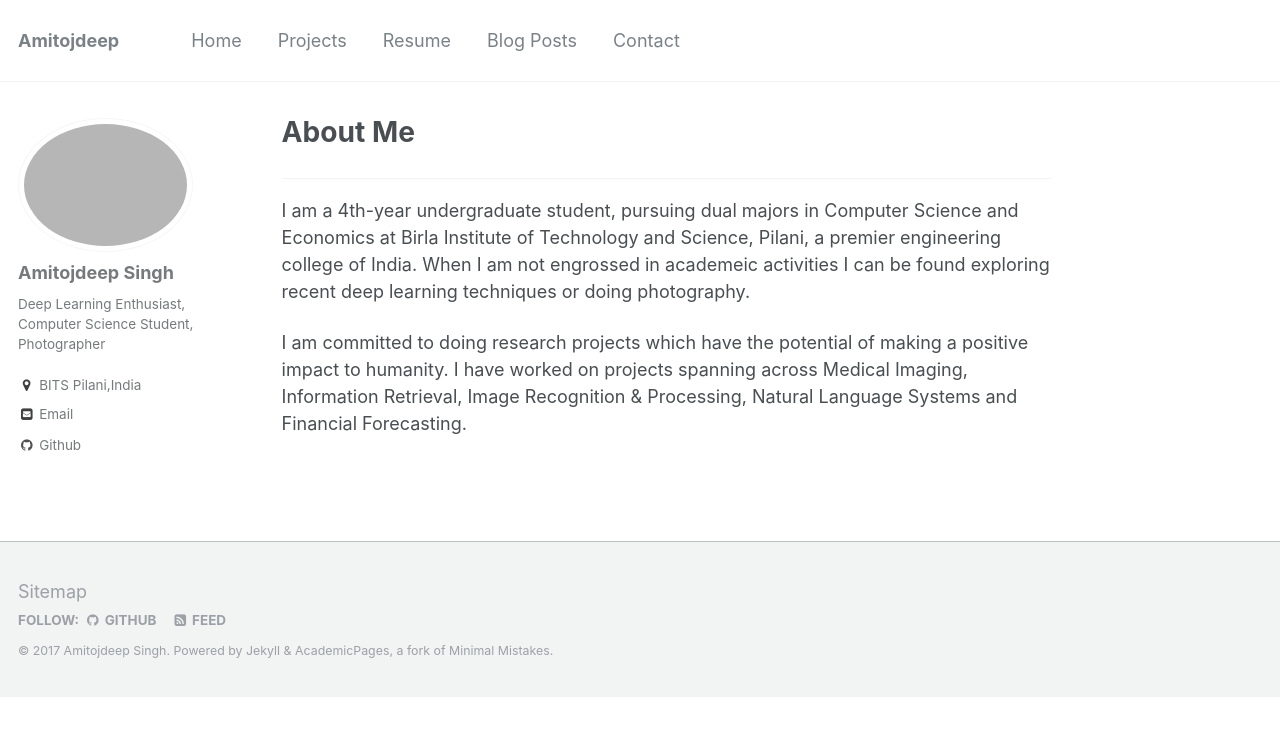
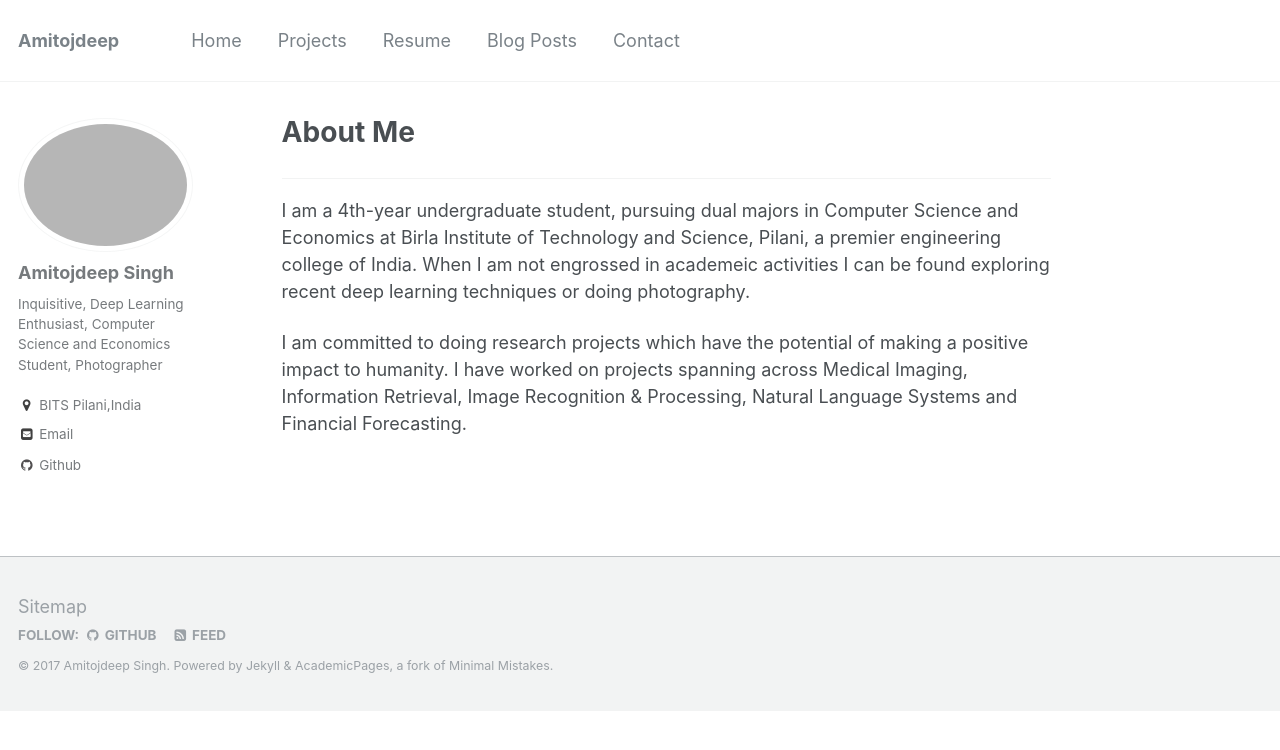
Before and after one commit to amitojdeep/amitojdeep.github.io, a Jekyll site: the page built from _pages/about.md, in a window 1280 px wide. Shown: the top 750 px of the page. Built offline with Jekyll 4.4.1, drawn with Linux system fonts in a browser that asks for light colours.

Commit message:
Update _config.yml

```diff
--- a/_config.yml
+++ b/_config.yml
@@ -80,7 +80,7 @@ analytics:
 author:
   name             : "Amitojdeep Singh"
   avatar           : "p2.jpg"
-  bio              : "Deep Learning Enthusiast, Computer Science Student, Photographer"
+  bio              : "Inquisitive, Deep Learning Enthusiast, Computer Science and Economics Student, Photographer"
   location         : "BITS Pilani,India"
   employer         :
   googlescholar    :
```
